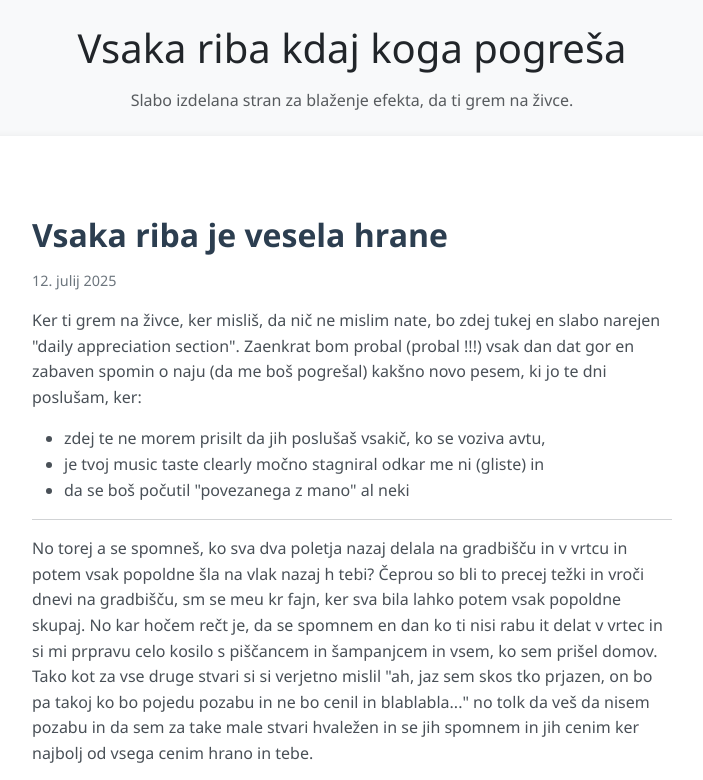
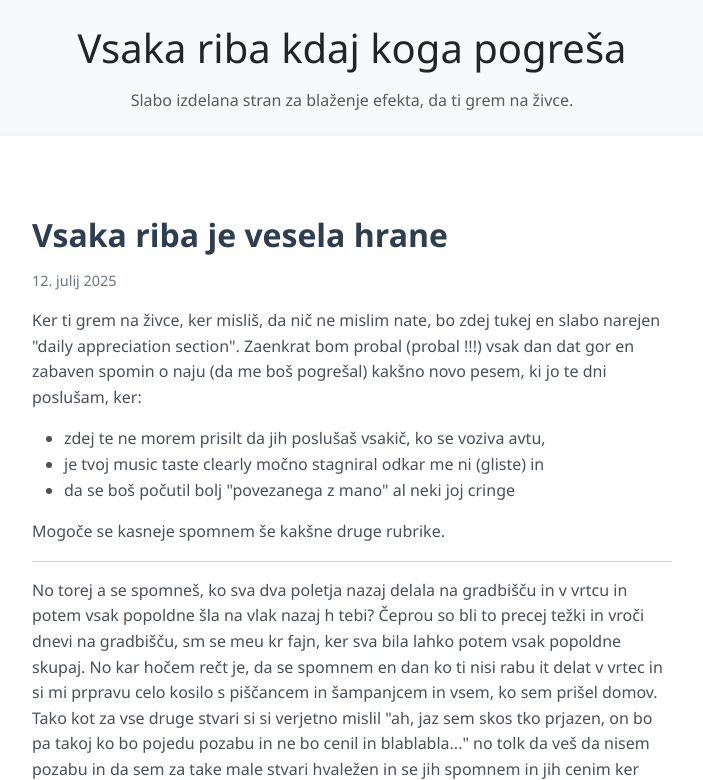
Before and after one commit to markinjasa/markinjasa.github.io, a plain HTML site: page index.html in a window 1280 px wide. Shown: the top 780 px of the page, without its empty margins (288-991 px from the left). Drawn offline with nearby package versions, Linux system fonts and the light colour scheme.

Commit message:
nekineki

```diff
--- a/index.html
+++ b/index.html
@@ -71,8 +71,11 @@
                             <ul>
                                 <li>zdej te ne morem prisilt da jih poslušaš vsakič, ko se voziva avtu,</li>
                                 <li>je tvoj music taste clearly močno stagniral odkar me ni (gliste) in</li>
-                                <li>da se boš počutil "povezanega z mano" al neki</li>
+                                <li>da se boš počutil bolj "povezanega z mano" al neki joj cringe</li>
                             </ul>
+                            <p>
+                                Mogoče se kasneje spomnem še kakšne druge rubrike.
+                            </p>
                             <hr>
                             <p>
                                 No torej a se spomneš, ko sva dva poletja nazaj delala na gradbišču in v
```
